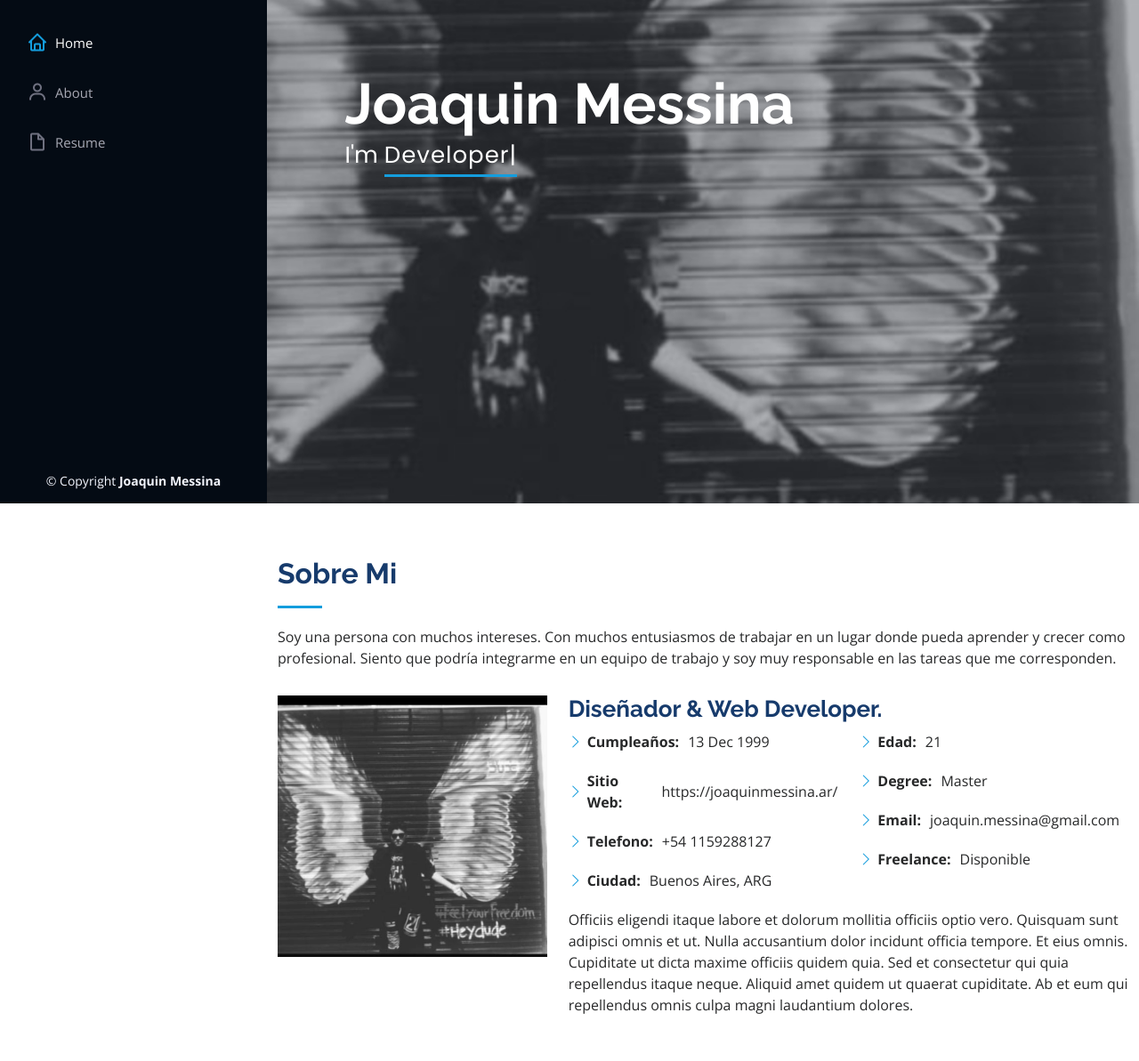
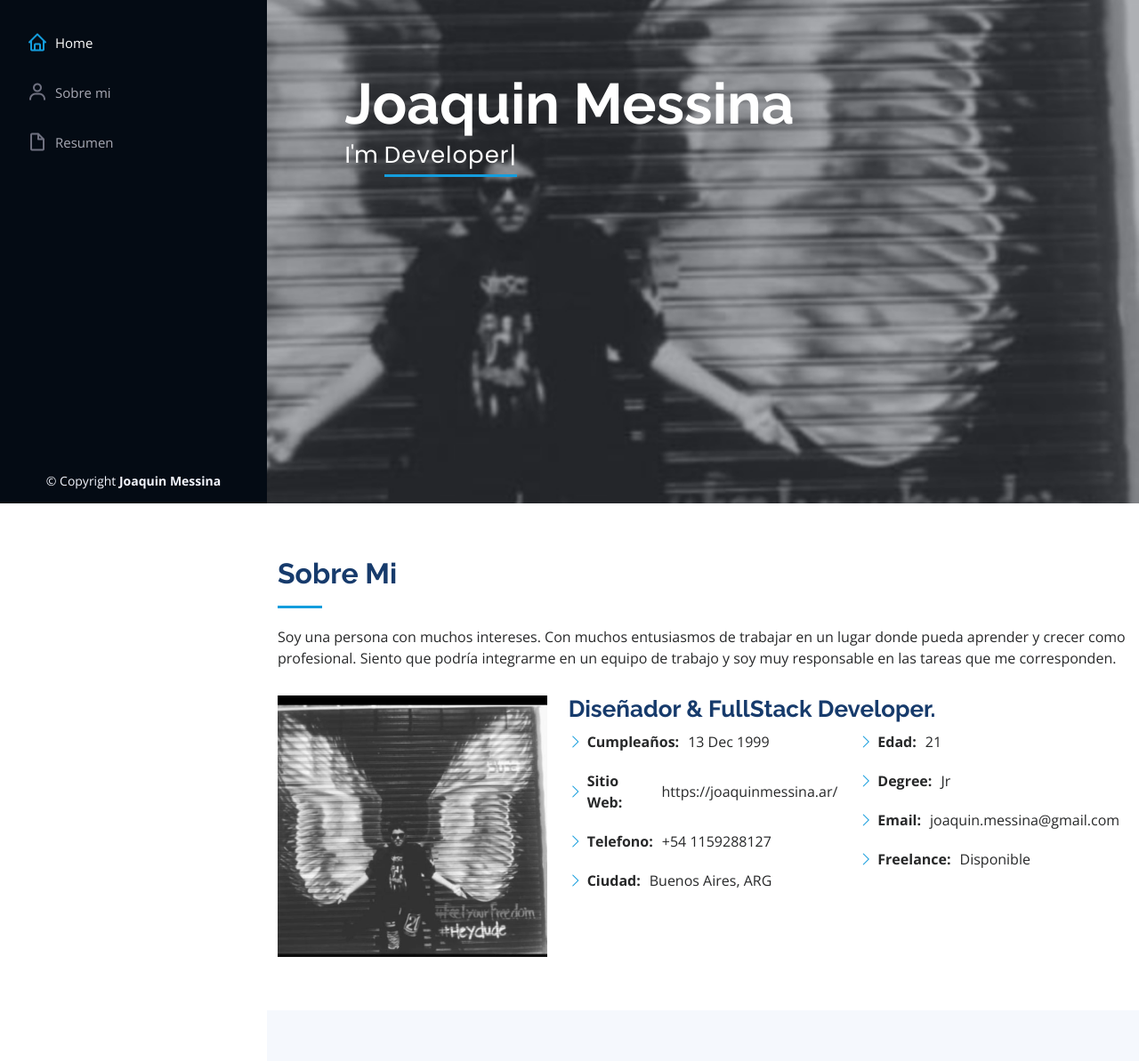
Before and after one commit to joamessina/Cv-Premium, a plain HTML site: page index.html in a window 1280 px wide. Shown: the part 234-1427 px from the top of the page at 89% size. Drawn offline with nearby package versions, Linux system fonts and the light colour scheme.

Commit message:
fix update 2.0

```diff
--- a/index.html
+++ b/index.html
@@ -52,8 +52,8 @@
       <nav id="navbar" class="nav-menu navbar">
         <ul>
           <li><a href="#hero" class="nav-link scrollto active"><i class="bx bx-home"></i> <span>Home</span></a></li>
-          <li><a href="#about" class="nav-link scrollto"><i class="bx bx-user"></i> <span>About</span></a></li>
-          <li><a href="#resume" class="nav-link scrollto"><i class="bx bx-file-blank"></i> <span>Resume</span></a></li>
+          <li><a href="#about" class="nav-link scrollto"><i class="bx bx-user"></i> <span>Sobre mi</span></a></li>
+          <li><a href="#resume" class="nav-link scrollto"><i class="bx bx-file-blank"></i> <span>Resumen</span></a></li>
         <!--  <li><a href="#portfolio" class="nav-link scrollto"><i class="bx bx-book-content"></i> <span>Portfolio</span></a></li>
           <li><a href="#services" class="nav-link scrollto"><i class="bx bx-server"></i> <span>Services</span></a></li>
           <li><a href="#contact" class="nav-link scrollto"><i class="bx bx-envelope"></i> <span>Contact</span></a></li> -->
@@ -86,7 +86,7 @@
             <img src="assets/img/profile.jpg" class="img-fluid" alt="">
           </div>
           <div class="col-lg-8 pt-4 pt-lg-0 content" data-aos="fade-left">
-            <h3>Diseñador &amp; Web Developer.</h3>
+            <h3>Diseñador &amp; FullStack Developer.</h3>
             <div class="row">
               <div class="col-lg-6">
                 <ul>
@@ -99,16 +99,12 @@
               <div class="col-lg-6">
                 <ul>
                   <li><i class="bi bi-chevron-right"></i> <strong>Edad:</strong> <span>21</span></li>
-                  <li><i class="bi bi-chevron-right"></i> <strong>Degree:</strong> <span>Master</span></li>
+                  <li><i class="bi bi-chevron-right"></i> <strong>Degree:</strong> <span>Jr</span></li>
                   <li><i class="bi bi-chevron-right"></i> <strong>Email:</strong> <span>joaquin.messina@gmail.com</span></li>
                   <li><i class="bi bi-chevron-right"></i> <strong>Freelance:</strong> <span>Disponible</span></li>
                 </ul>
               </div>
             </div>
-            <p>
-              Officiis eligendi itaque labore et dolorum mollitia officiis optio vero. Quisquam sunt adipisci omnis et ut. Nulla accusantium dolor incidunt officia tempore. Et eius omnis.
-              Cupiditate ut dicta maxime officiis quidem quia. Sed et consectetur qui quia repellendus itaque neque. Aliquid amet quidem ut quaerat cupiditate. Ab et eum qui repellendus omnis culpa magni laudantium dolores.
-            </p>
           </div>
         </div>
 
```
